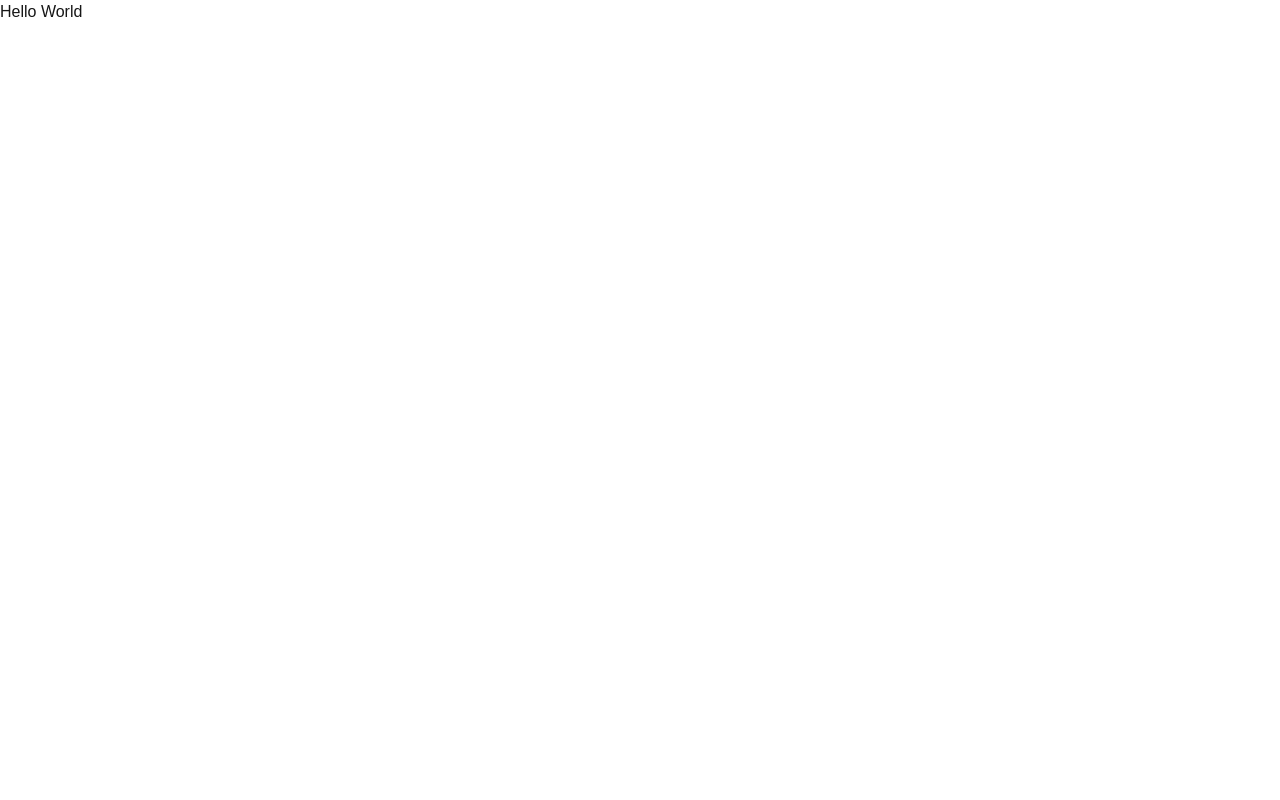
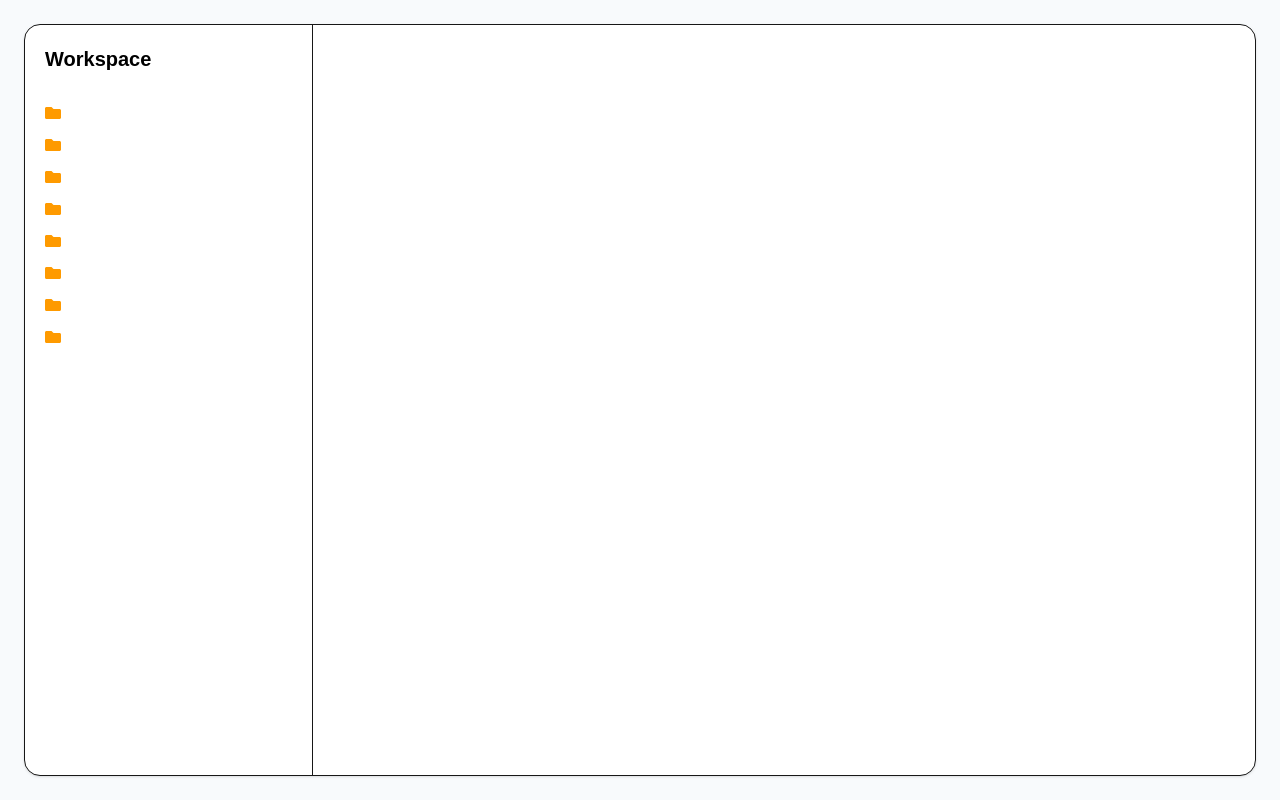
Before and after one commit to ehasunulislam/webbly_media_mini_workspace_explorer, a Next.js app: page / in a window 1280 px wide. Built offline with nearby package versions, Linux system fonts and the light colour scheme.

Commit message:
design the sidebar for testing

```diff
--- a/src/components/Work-Space.tsx
+++ b/src/components/Work-Space.tsx
@@ -1,15 +1,32 @@
 "use client"
 
 import { useWorkSpaceStore } from "@/store/workspace-store"
+import { FaFolder } from "react-icons/fa";
 
 const WorkSpace = () => {
 
   const { items } = useWorkSpaceStore();
 
   return (
-    <div>
-      <p>Hello World</p>
-    </div>
+    <main className="min-h-screen bg-slate-50 p-6">
+      <div className="max-auto flex min-h-[calc(100vh-48px)] max-w-7xl overflow-hidden rounded-2xl border bg-white shadow-sm">
+
+        {/* sidebar  */}
+        <aside className="w-72 border-r p-5">
+            <h1 className="text-xl font-bold text-black">
+                Workspace
+            </h1>
+
+            <section className="mt-6">
+                {items.map((folder) => (
+                    <div key={folder.id} className="py-2">
+                        <FaFolder className="text-amber-500" />
+                    </div>
+                ))}
+            </section>
+        </aside>
+      </div>
+    </main>
   )
 }
 
```
